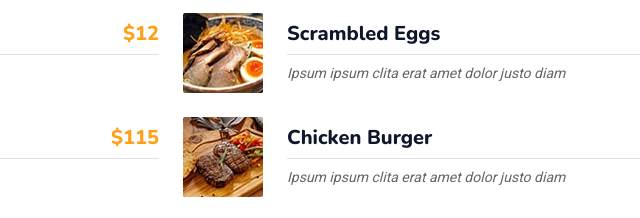
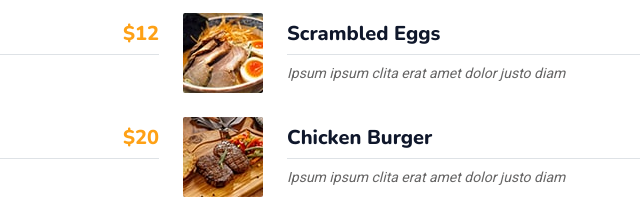
Before and after one commit to sneha-collab/SSResturent, a plain HTML site: page index.html in a window 1280 px wide. Shown: the part 2120-2338 px from the top of the page, 469-1109 px from the left. Drawn offline with nearby package versions, Linux system fonts and the light colour scheme.

Commit message:
Update index.html

```diff
--- a/index.html
+++ b/index.html
@@ -260,7 +260,7 @@
                                         <div class="w-100 d-flex flex-column text-start ps-4">
                                             <h5 class="d-flex justify-content-between border-bottom pb-2">
                                                 <span>Chicken Burger</span>
-                                                <span class="text-primary">$115</span>
+                                                <span class="text-primary">$20</span>
                                             </h5>
                                             <small class="fst-italic">Ipsum ipsum clita erat amet dolor justo diam</small>
                                         </div>
```
